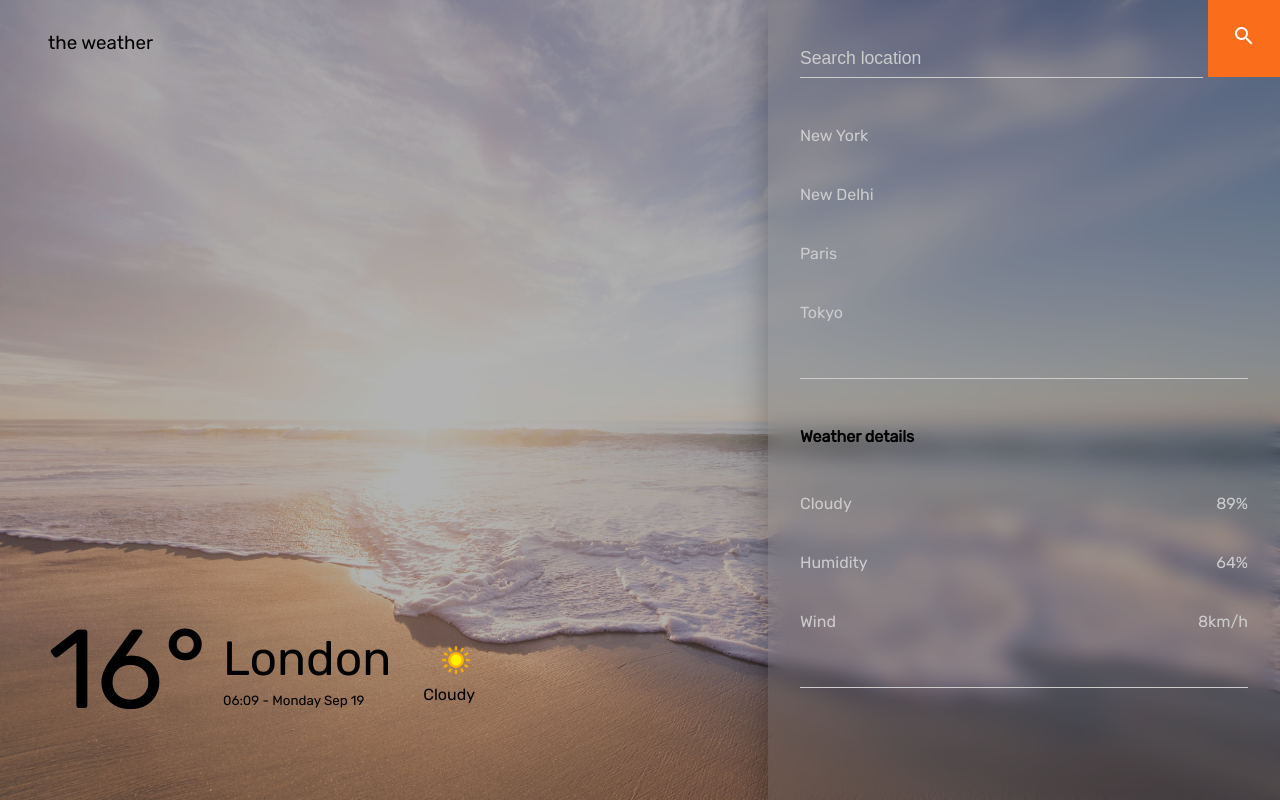
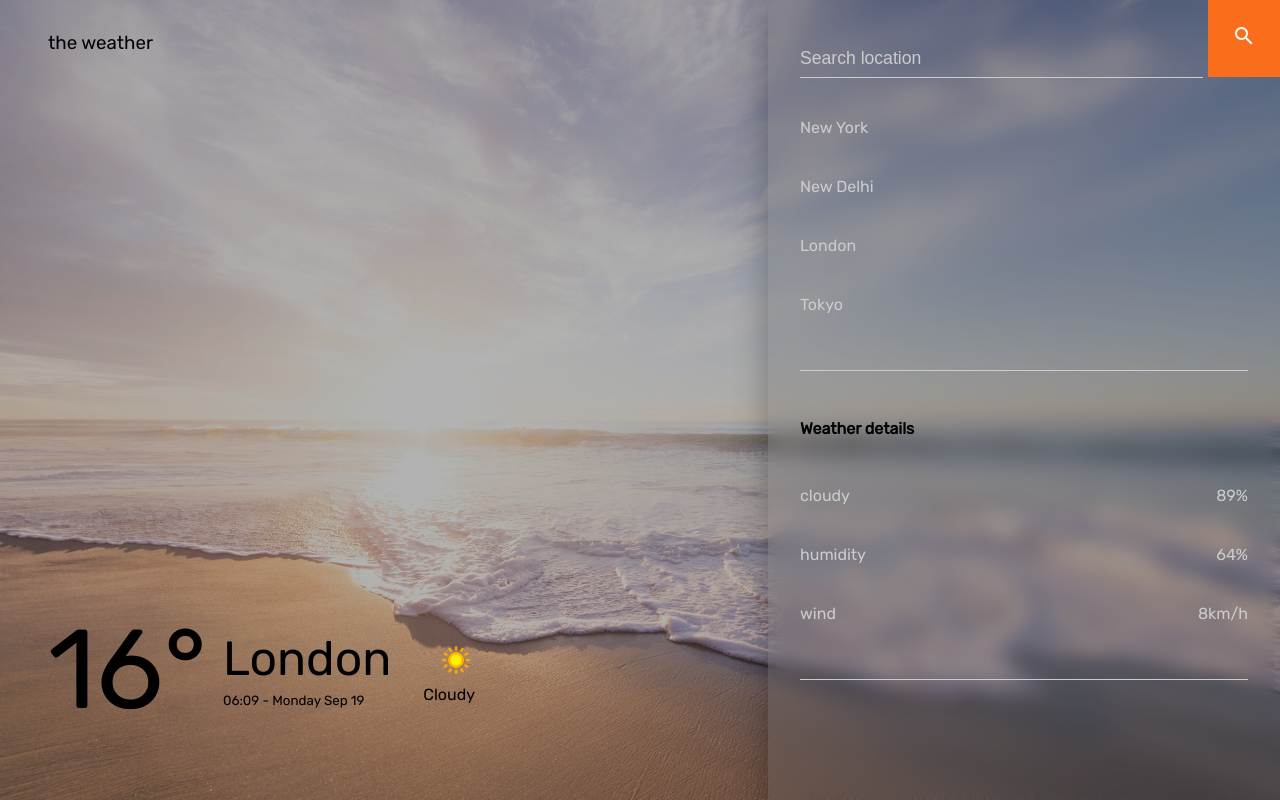
Before and after one commit to mayur256/weather-app, a Vue app: page / in a window 1280 px wide. Built offline with nearby package versions, Linux system fonts and the light colour scheme.

Commit message:
feat: Panel conversion completed

```diff
--- /dev/null
+++ b/src/components/atoms/Button.vue
@@ -0,0 +1,5 @@
+<template>
+    <button type="button" class="submit">
+        <slot></slot>
+    </button>
+</template>
--- /dev/null
+++ b/src/components/atoms/Icon.vue
@@ -0,0 +1,14 @@
+<script lang="ts" setup>
+// Top level imports
+
+// Props type definitions
+interface IProps {
+    iconKey: string
+}
+
+const { iconKey } = defineProps<IProps>();
+
+</script>
+<template>
+    <span class="material-icons">{{iconKey}}</span>
+</template>
--- /dev/null
+++ b/src/components/atoms/Input.vue
@@ -0,0 +1,17 @@
+<script setup lang="ts">
+// Props type definitions
+interface IProps {
+    type?: string;
+    name?: string;
+    classes?: string;
+}
+const { type = 'text', name = '', classes = ''} = defineProps<IProps>()
+</script>
+
+<template>
+    <input
+        :type="type"
+        :name="name"
+        :class="classes"
+    />
+</template>
--- /dev/null
+++ b/src/components/atoms/ListItem.vue
@@ -0,0 +1,15 @@
+<script lang="ts" setup>
+// Top level imports
+
+// Props type definitions
+interface IProps {
+    classes?: string;
+}
+const { classes = '' } = defineProps<IProps>()
+</script>
+
+<template>
+    <li :class="classes">
+        <slot></slot>
+    </li>
+</template>
--- /dev/null
+++ b/src/components/molecules/List.vue
@@ -0,0 +1,15 @@
+<script lang="ts" setup>
+// Top level imports
+
+// Props type definitions
+interface IProps {
+    classes?: string;
+}
+const { classes = '' } = defineProps<IProps>()
+</script>
+
+<template>
+    <ul :class="classes">
+        <slot></slot>
+    </ul>
+</template>
--- /dev/null
+++ b/src/components/molecules/Search.vue
@@ -0,0 +1,14 @@
+<script lang="ts" setup>
+// Atoms / Molecules / Organisms
+import Input from "../atoms/Input.vue";
+import Button from "../atoms/Button.vue";
+import Icon from "../atoms/Icon.vue";
+</script>
+
+<template>
+    <Input classes="search" placeholder="Search location" />
+
+    <Button>
+        <Icon icon-key="search"/>
+    </Button>
+</template>
--- a/src/components/templates/Panel.vue
+++ b/src/components/templates/Panel.vue
@@ -1,38 +1,46 @@
 <script setup lang="ts">
+// Top level imports
+
+// Atoms / Molecules / Organisms
+import Search from "../molecules/Search.vue";
+import List from "../molecules/List.vue";
+import ListItem from "../atoms/ListItem.vue";
+
+const cities = [
+    { key: 'new-york', label: 'New York' },
+    { key: 'new-delhi', label: 'New Delhi' },
+    { key: 'london', label: 'London' },
+    { key: 'tokyo', label: 'Tokyo' },
+];
+
+const weatherDetails = [
+    { param: 'cloudy', value: '89%' },
+    { param: 'humidity', value: '64%' },
+    { param: 'wind', value: '8km/h' }
+];
+
 </script>
 
 <template>
     <div class="panel">
-        <form id="locationinput">
-            <input type="text" name="" class="search" placeholder="Search location" />
+        <Search />
 
-            <button type="submit" class="submit">
-                <span class="material-icons">search</span>
-            </button>
-        </form>
+        <List classes="cities">
+            <ListItem classes="city" v-for="city of cities" :key="city.key">
+                {{city.label}}
+            </ListItem>
+        </List>
 
-        <ul class="cities">
-            <li class="city">New York</li>
-            <li class="city">New Delhi</li>
-            <li class="city">Paris</li>
-            <li class="city">Tokyo</li>
-        </ul>
+        <List classes="details">
+            <h4>Weather details</h4>
 
-        <ul class="details">
-            <h4 class="">Weather details</h4>
-            <li class="">
-                <span>Cloudy</span>
-                <span class="cloud">89%</span>
-            </li>
-            <li class="">
-                <span>Humidity</span>
-                <span class="humidity">64%</span>
-            </li>
-            <li class="">
-                <span>Wind</span>
-                <span class="wind">8km/h</span>
-            </li>
-
-        </ul>
+            <ListItem
+                v-for="detail of weatherDetails"
+                :key="detail.param"
+            >
+                <span>{{detail.param}}</span>
+                <span :class="detail.param">{{detail.value}}</span>
+            </ListItem>
+        </List>
     </div>
 </template>
```
